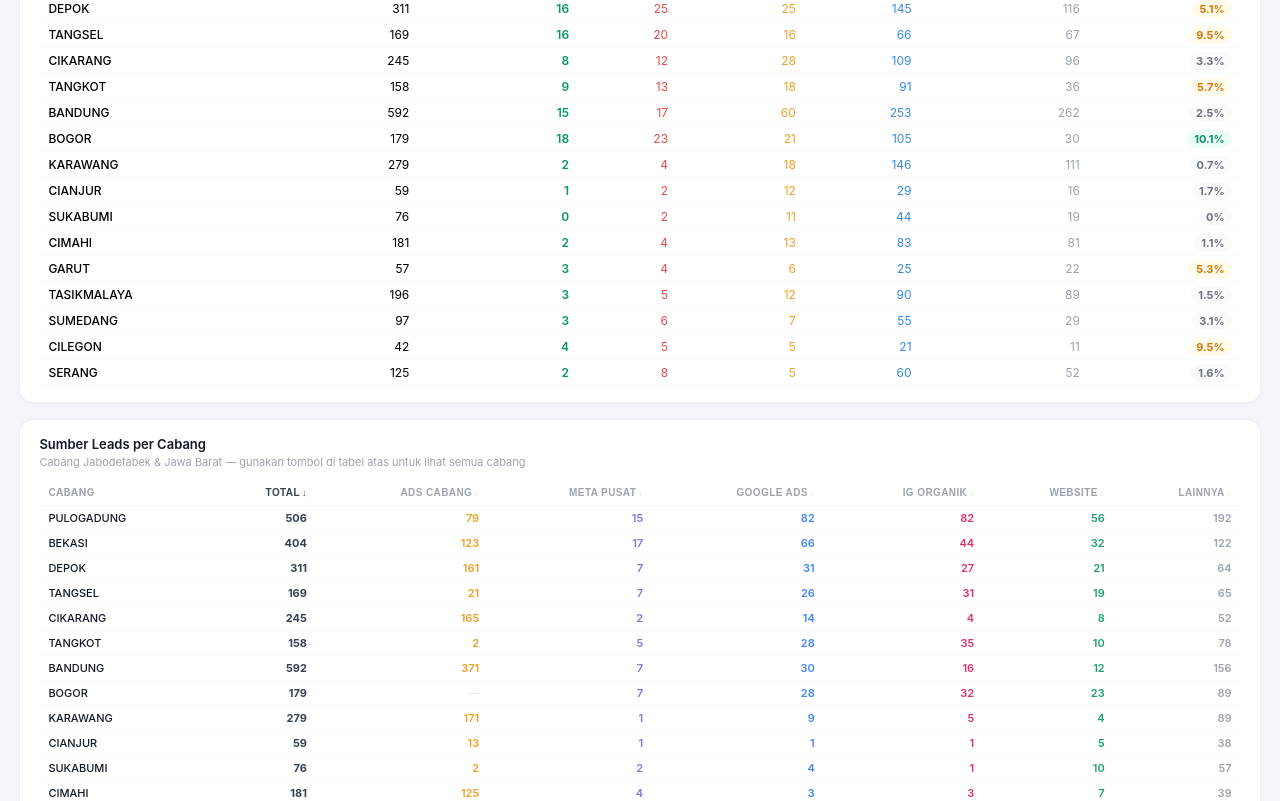
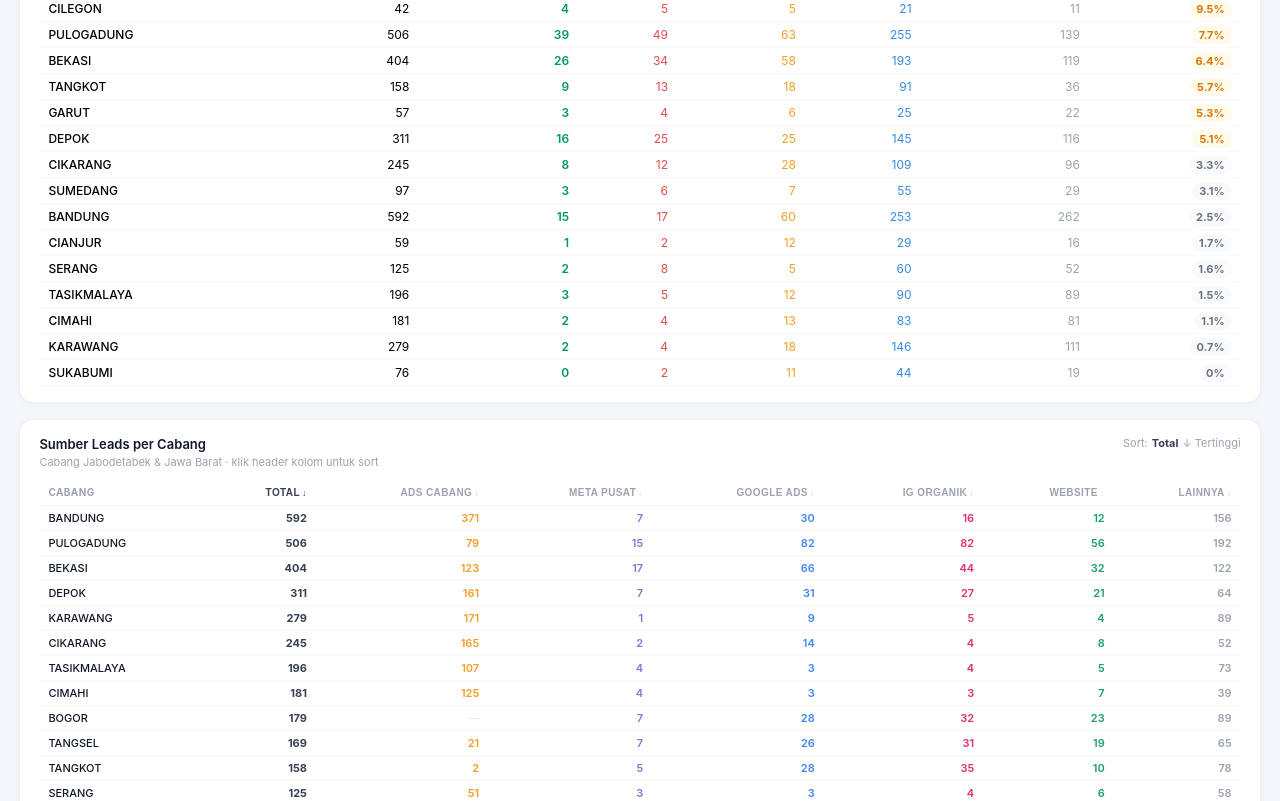
Before and after one commit to Alvinmolik/dashboard-haloai, a React (Vite) app: page / in a window 1280 px wide. Shown: the part 739-1540 px from the top of the page. Built offline with nearby package versions, Linux system fonts and the light colour scheme.

Commit message:
Update App.jsx

```diff
--- a/App.jsx
+++ b/App.jsx
@@ -240,13 +240,12 @@ export default function App() {
 
   const cabangSorted = useMemo(()=>{
     let r=[...cabangPerf];
-    // Priority mode: only show Jabodetabek + Jawa Barat cabang, in fixed priority order
+    // Priority mode: only show Jabodetabek + Jawa Barat cabang — but still sortable
     if(cabPriorityOnly && !cabSrch){
       r = r.filter(x=>PRIORITY_CABANG.includes(x.cabang));
-      r.sort((a,b)=>PRIORITY_CABANG.indexOf(a.cabang)-PRIORITY_CABANG.indexOf(b.cabang));
-      return r;
+    } else if(cabSrch){
+      r = r.filter(x=>x.cabang.toLowerCase().includes(cabSrch.toLowerCase()));
     }
-    if(cabSrch) r=r.filter(x=>x.cabang.toLowerCase().includes(cabSrch.toLowerCase()));
     if(cabSort==="rate")    r.sort((a,b)=>b.rate-a.rate);
     else if(cabSort==="closing") r.sort((a,b)=>b.closing-a.closing);
     else r.sort((a,b)=>b.leads-a.leads);
@@ -621,21 +620,21 @@ export default function App() {
     }));
 
     let rows2 = Object.entries(m)
-      .map(([cab,v])=>({cab,...v,total:Object.values(v).reduce((a,b)=>a+b,0)}))
-      .filter(r=>cabSrch===""||r.cab.toLowerCase().includes(cabSrch.toLowerCase()));
+      .map(([cab,v])=>({cab,...v,total:Object.values(v).reduce((a,b)=>a+b,0)}));
 
-    // Priority mode: only show Jabodetabek + Jawa Barat, fixed order
+    // Priority mode: only show Jabodetabek + Jawa Barat — but still sortable
     if(cabPriorityOnly && !cabSrch){
       rows2 = rows2.filter(r=>PRIORITY_CABANG.includes(r.cab));
-      rows2.sort((a,b)=>PRIORITY_CABANG.indexOf(a.cab)-PRIORITY_CABANG.indexOf(b.cab));
-    } else {
-      // Sort
-      rows2.sort((a,b)=>{
-        const av = srcSort==="total" ? a.total : (a[srcSort]||0);
-        const bv = srcSort==="total" ? b.total : (b[srcSort]||0);
-        return srcDir==="desc" ? bv-av : av-bv;
-      });
+    } else if(cabSrch){
+      rows2 = rows2.filter(r=>r.cab.toLowerCase().includes(cabSrch.toLowerCase()));
     }
+
+    // Sort (always applies, including in priority mode)
+    rows2.sort((a,b)=>{
+      const av = srcSort==="total" ? a.total : (a[srcSort]||0);
+      const bv = srcSort==="total" ? b.total : (b[srcSort]||0);
+      return srcDir==="desc" ? bv-av : av-bv;
+    });
 
     const SortBtn = ({col}) => {
       const active = srcSort===col;
@@ -652,10 +651,9 @@ export default function App() {
     return (
       <Card title="Sumber Leads per Cabang"
         subtitle={cabPriorityOnly&&!cabSrch
-          ? "Cabang Jabodetabek & Jawa Barat — gunakan tombol di tabel atas untuk lihat semua cabang"
+          ? "Cabang Jabodetabek & Jawa Barat · klik header kolom untuk sort"
           : "Klik header kolom untuk sort · ↑ terendah ke tertinggi · ↓ tertinggi ke terendah"}
         extra={
-          !(cabPriorityOnly&&!cabSrch) &&
           <div style={{fontSize:11,color:"#9ca3af",display:"flex",alignItems:"center",gap:4}}>
             Sort: <strong style={{color:SRC_CLR[srcSort]||"#374151"}}>{srcSort==="total"?"Total":SRC_SHORT[srcSort]}</strong>
             <span>{srcDir==="desc"?"↓ Tertinggi":"↑ Terendah"}</span>
```
